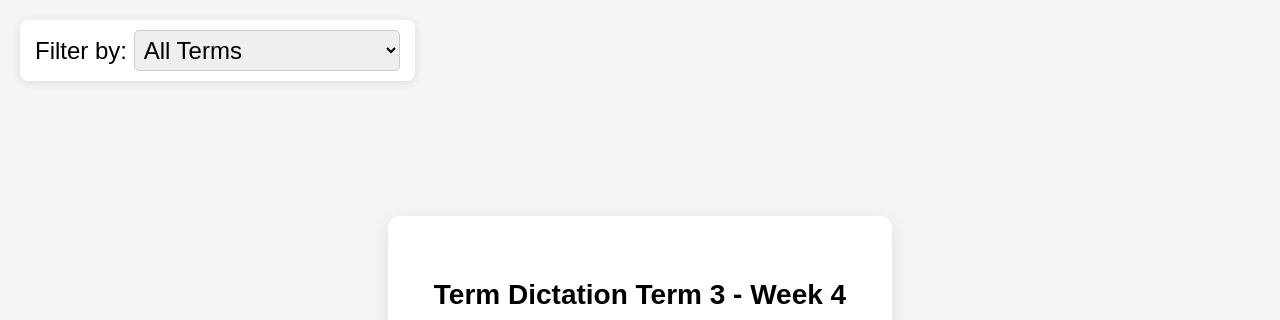
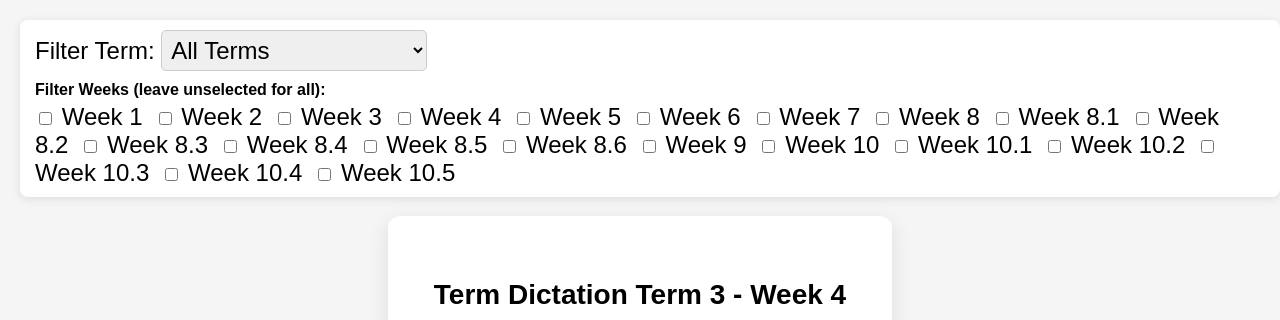
Before and after one commit to azz1717/MandarinDictation, a plain HTML site: page index.html in a window 1280 px wide. Shown: the top 320 px of the page. Drawn offline with Linux system fonts and the light colour scheme; a web font is replaced by a local one.

Commit message:
added week selection

```diff
--- a/app.js
+++ b/app.js
@@ -4,6 +4,7 @@ let currentTerm = null;
 let currentWeek = null;
 let audioPlayer = null;
 let currentFilterTerm = "all";
+let selectedWeeks = new Set(); // Tracks active week checkboxes
 
 // Fetch dataset structure and load individual term files
 async function initializeData() {
@@ -26,7 +27,6 @@ async function initializeData() {
             const termData = loadedFiles[file];
             if (termData.weeks && termData.weeks[week]) {
                 termData.weeks[week].phrases.forEach(phrase => {
-                    // Replaced image requirement with chinese requirement
                     if (phrase.chinese && phrase.audio) {
                         allPhrases.push({
                             term: term,
@@ -45,12 +45,18 @@ async function initializeData() {
     }
 }
 
-// Populate the dropdown filter
+// Populate term dropdown and trigger week checkbox generation
 function populateFilters() {
-    const uniqueTerms = new Set(allPhrases.map(item => String(item.term)));
+    const uniqueTerms = Array.from(
+        new Set(allPhrases.map(item => String(item.term)))
+    ).sort((a, b) => Number(a) - Number(b));
+
     const filterSelect = document.getElementById("term-filter");
 
     if (filterSelect) {
+        // Clear options while maintaining 'all'
+        filterSelect.innerHTML = '<option value="all">All Terms</option>';
+
         uniqueTerms.forEach(term => {
             const option = document.createElement("option");
             option.value = term;
@@ -60,18 +66,79 @@ function populateFilters() {
 
         filterSelect.addEventListener("change", (e) => {
             currentFilterTerm = e.target.value;
+            selectedWeeks.clear(); // Reset week selection when term changes
+            populateWeekFilters();
             selectRandomPhrase();
         });
     }
+
+    populateWeekFilters();
 }
 
-// Select random phrase
+// Generate checkboxes for available weeks based on current term selection
+function populateWeekFilters() {
+    const weekContainer = document.getElementById("week-filter-container");
+    if (!weekContainer) return;
+
+    weekContainer.innerHTML = "";
+
+    // Filter available weeks by active term
+    const availableWeeks = new Set(
+        allPhrases
+            .filter(item => currentFilterTerm === "all" || String(item.term) === currentFilterTerm)
+            .map(item => String(item.week))
+    );
+
+    const sortedWeeks = Array.from(availableWeeks).sort((a, b) => Number(a) - Number(b));
+
+    if (sortedWeeks.length === 0) return;
+
+    // Header title for checkboxes
+    const title = document.createElement("span");
+    title.style.display = "block";
+    title.style.fontWeight = "bold";
+    title.style.margin = "8px 0 4px 0";
+    title.textContent = "Filter Weeks (leave unselected for all):";
+    weekContainer.appendChild(title);
+
+    // Create checkbox for each available week
+    sortedWeeks.forEach(week => {
+        const label = document.createElement("label");
+        label.style.marginRight = "12px";
+        label.style.cursor = "pointer";
+
+        const checkbox = document.createElement("input");
+        checkbox.type = "checkbox";
+        checkbox.value = week;
+        checkbox.checked = selectedWeeks.has(week);
+
+        checkbox.addEventListener("change", (e) => {
+            if (e.target.checked) {
+                selectedWeeks.add(e.target.value);
+            } else {
+                selectedWeeks.delete(e.target.value);
+            }
+            selectRandomPhrase();
+        });
+
+        label.appendChild(checkbox);
+        label.appendChild(document.createTextNode(` Week ${week}`));
+        weekContainer.appendChild(label);
+    });
+}
+
+// Select random phrase matching both term AND week selections
 function selectRandomPhrase() {
-    const filteredPhrases = currentFilterTerm === "all"
-        ? allPhrases
-        : allPhrases.filter(item => String(item.term) === currentFilterTerm);
+    const filteredPhrases = allPhrases.filter(item => {
+        const matchesTerm = currentFilterTerm === "all" || String(item.term) === currentFilterTerm;
+        const matchesWeek = selectedWeeks.size === 0 || selectedWeeks.has(String(item.week));
+        return matchesTerm && matchesWeek;
+    });
 
-    if (filteredPhrases.length === 0) return;
+    if (filteredPhrases.length === 0) {
+        document.getElementById("sentence-structure").textContent = "No phrases found for selection.";
+        return;
+    }
 
     const randomIndex = Math.floor(Math.random() * filteredPhrases.length);
     const selection = filteredPhrases[randomIndex];
@@ -108,8 +175,6 @@ function updateTestScreen() {
     document.getElementById("sentence-structure").textContent =
         maskSentence(currentPhrase.chinese);
 
-    // Removed image source update logic
-
     document.getElementById("answer-screen").classList.add("hidden");
     document.getElementById("test-screen").classList.remove("hidden");
 
@@ -121,7 +186,6 @@ function showAnswer() {
     document.getElementById("answer-term-week").textContent =
         `Term ${currentTerm} - Week ${currentWeek}`;
 
-    // Populates the new text container instead of an image
     document.getElementById("answer-chinese").textContent = currentPhrase.chinese;
     document.getElementById("answer-english").textContent = currentPhrase.english;
 
--- a/index.html
+++ b/index.html
@@ -9,11 +9,17 @@
 
 <div id="app">
 
+    <!-- Updated Filter Container -->
     <div class="filter-container">
-        <label for="term-filter">Filter by: </label>
+        <label for="term-filter">Filter Term: </label>
         <select id="term-filter">
             <option value="all">All Terms</option>
         </select>
+
+        <!-- Container for week checkboxes -->
+        <div id="week-filter-container" style="margin-top: 10px;">
+            <!-- Dynamically populated checkboxes will appear here -->
+        </div>
     </div>
 
     <div id="test-screen">
```
